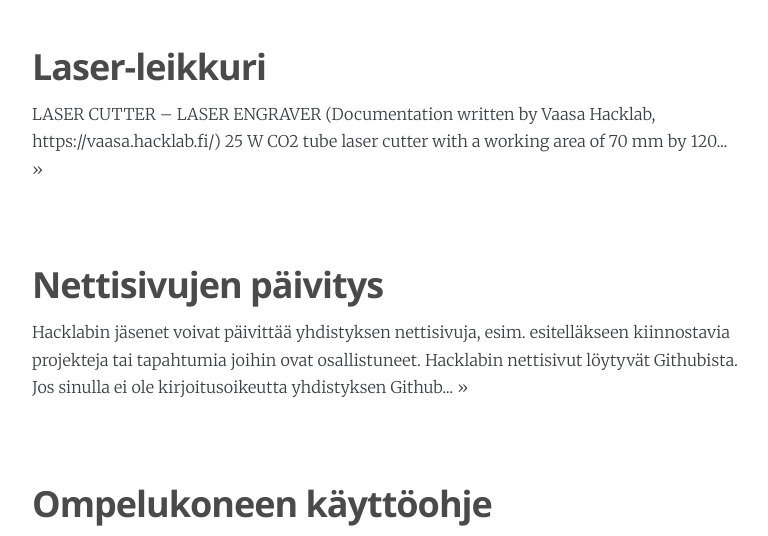
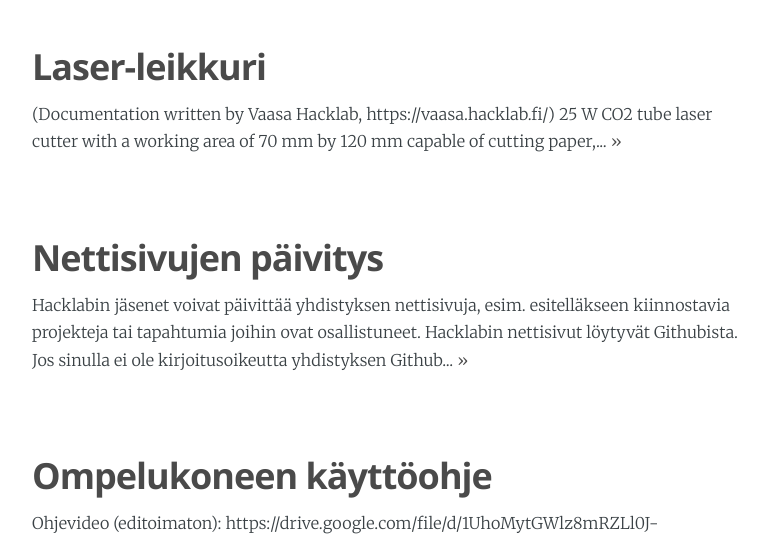
Before and after one commit to hacklabmikkeli/hacklabmikkeli.github.io, a Jekyll site: the page built from instructions/index.html, in a window 1280 px wide and 900 px high, cut to the strip 364-900 px from the top of the window. Shown: the whole strip, without its empty margins (253-1021 px from the left). Built offline with Jekyll 4.4.1, drawn with Linux system fonts in a browser that asks for light colours; nearby versions of some CDN libraries; Markdown is read by kramdown in place of the engine named in the settings.

Commit message:
Update Laser-leikkuri.md

```diff
--- a/instructions/Laser-leikkuri.md
+++ b/instructions/Laser-leikkuri.md
@@ -5,8 +5,6 @@
 logo: 'assets/images/alien_pink.svg'
 category: instructions
 ---
-
-# LASER CUTTER – LASER ENGRAVER
 
 _(Documentation written by Vaasa Hacklab, https://vaasa.hacklab.fi/)_
 
@@ -36,8 +34,6 @@
 If the laptop for some reason does not boot the original power button is on top of the laptop on a separate circuit board. The button is the one furthest away from the joining connector. The power led is blue.
 
 When the system is up and running you can print Generic Postscript to the laser. Known to work is Microsoft Publisher (imaging) driver.
-
----
 
 Tulostettaessa kaivertimelle kannattaa ilmeisesti käyttää custom-paperikokoa ja määritellä kooksi 120 x 70mm.
 
```
